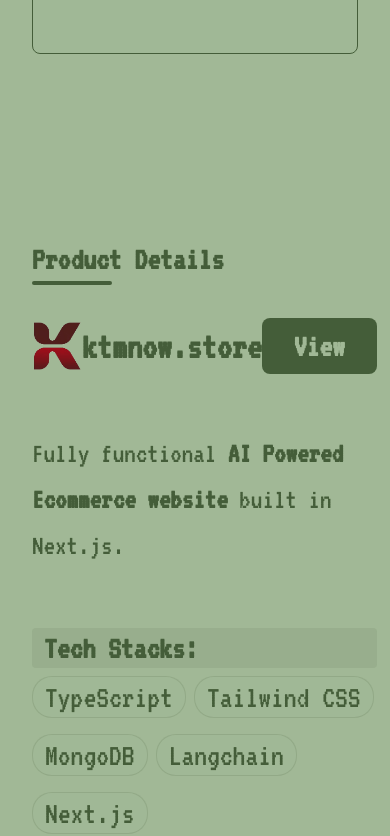
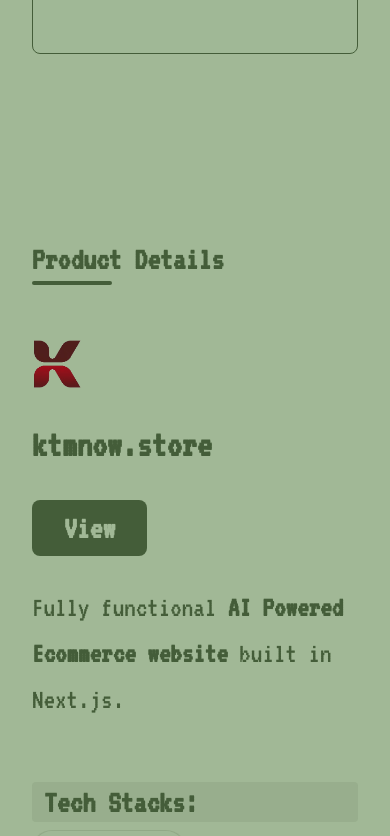
Before and after one commit to sotibx2022/personal-website, a Next.js app: page / in a window 390 px wide. Shown: the part 740-1576 px from the top of the page. Built offline with nearby package versions, Linux system fonts and the light colour scheme.

Commit message:
responsive issue resolved

```diff
--- a/src/app/componnets/PortfolioSection.tsx
+++ b/src/app/componnets/PortfolioSection.tsx
@@ -63,9 +63,8 @@ const PortfolioSection: React.FC = () => {
   return (
     <section className="section portfolio-section" id="portfolio">
       <div className="portfolio-container">
-        {/* Left Side - Product Details */}
+        <h2 className="portfolio-title">Product Details</h2>
         <div className="portfolio-details">
-          <h2 className="portfolio-title">Product Details</h2>
           <div className="projectSubtitle">
             <Image
               alt="ktmnowlogo"
--- a/src/app/globals.css
+++ b/src/app/globals.css
@@ -154,6 +154,12 @@ body {
   display: flex;
   justify-content: space-between;
   align-items: center;
+}
+@media (max-width:500px){
+.projectSubtitle{
+  flex-direction: column;
+  align-items: start;
+}
 }
 .skills-grid {
   display: grid;
@@ -458,13 +464,14 @@ body {
   position: relative;
 }
 .contact-content {
-  display: grid;
-  grid-template-columns: 1fr;
-  gap: 3rem;
+  display: flex;
+  justify-content: space-between;
+  align-items: center;
 }
 @media (min-width: 992px) {
   .contact-content {
-    grid-template-columns: 1fr 1fr;
+   flex-direction: column;
+   align-items: start;
     gap: 5rem;
   }
 }
```
